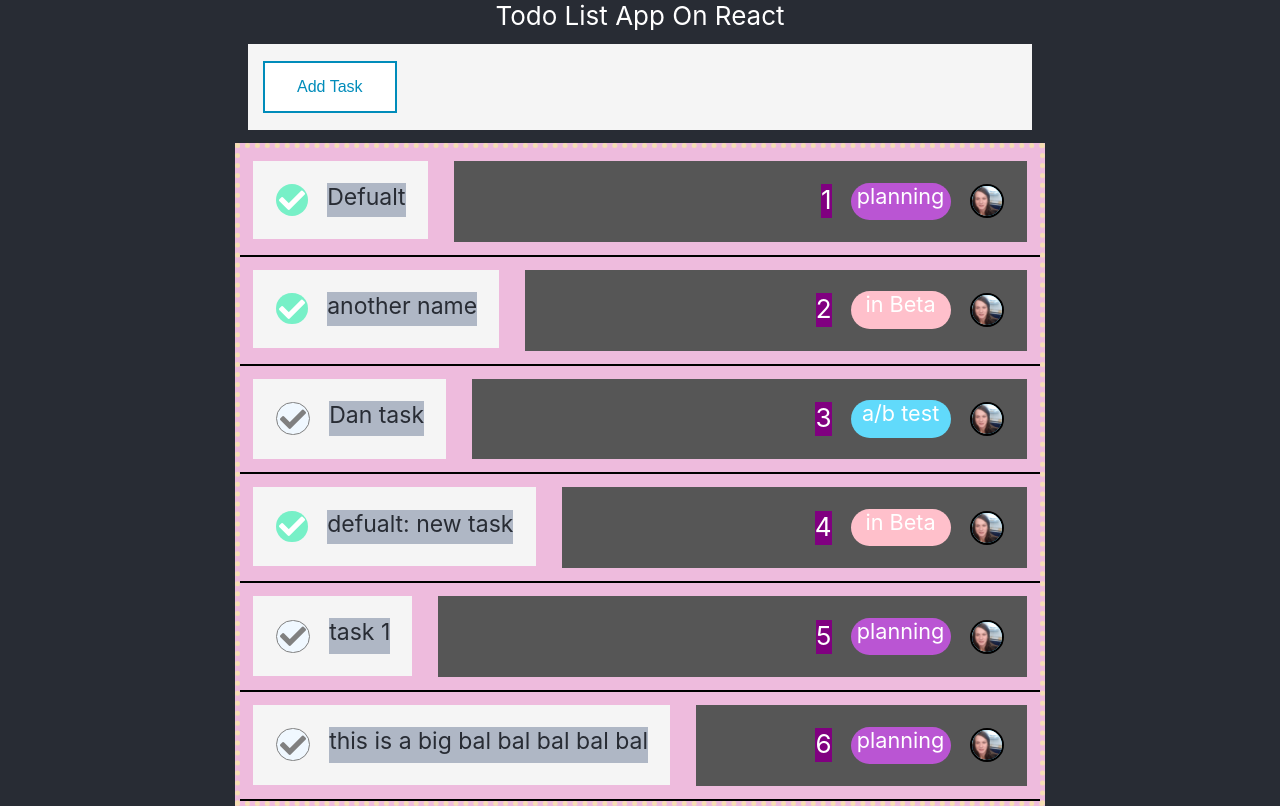
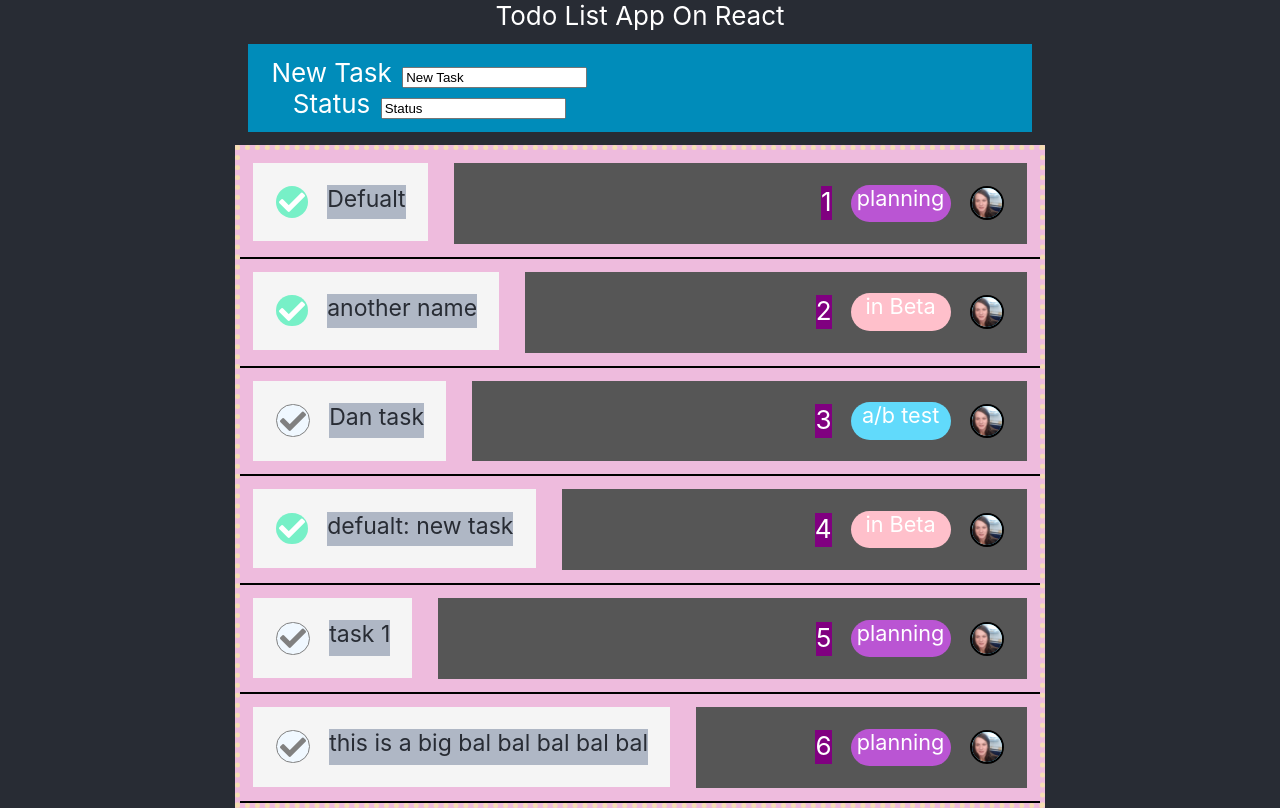
Before and after one commit to galiii/react-tutorial3, a React (Create React App) app in the folder my-app/: page / in a window 1280 px wide. Built offline with nearby package versions, Linux system fonts and the light colour scheme.

Commit message:
first step starting to write the form new task

```diff
--- a/my-app/src/App.css
+++ b/my-app/src/App.css
@@ -223,3 +223,14 @@ li {
   color: #008cba;
   border: 2px solid #008cba;
 }
+
+.form-task {
+  margin: 0.5em;
+  padding: 0.5em;
+  display: flex;
+  background-color: #008cba;
+}
+
+form > label {
+  padding: 0.4em;
+}
--- a/my-app/src/components/Todo.js
+++ b/my-app/src/components/Todo.js
@@ -1,6 +1,6 @@
 import React from "react";
 import List from "./List";
-import AddTask from "./AddTask";
+//import AddTask from "./AddTask";
 
 //const tt;
 /* Will be removed */
@@ -59,7 +59,15 @@ class Todo extends React.Component {
     return (
       <div className="App">
         <div>Todo List App On React</div>
-        <AddTask />
+        <div className="form-task">
+          <form>
+            <label>New Task</label>
+            <input type="text" value="New Task"></input>
+            <br />
+            <label>Status</label>
+            <input type="text" value="Status"></input>
+          </form>
+        </div>
         <List tasks={this.state.tasks} />
       </div>
     );
```
